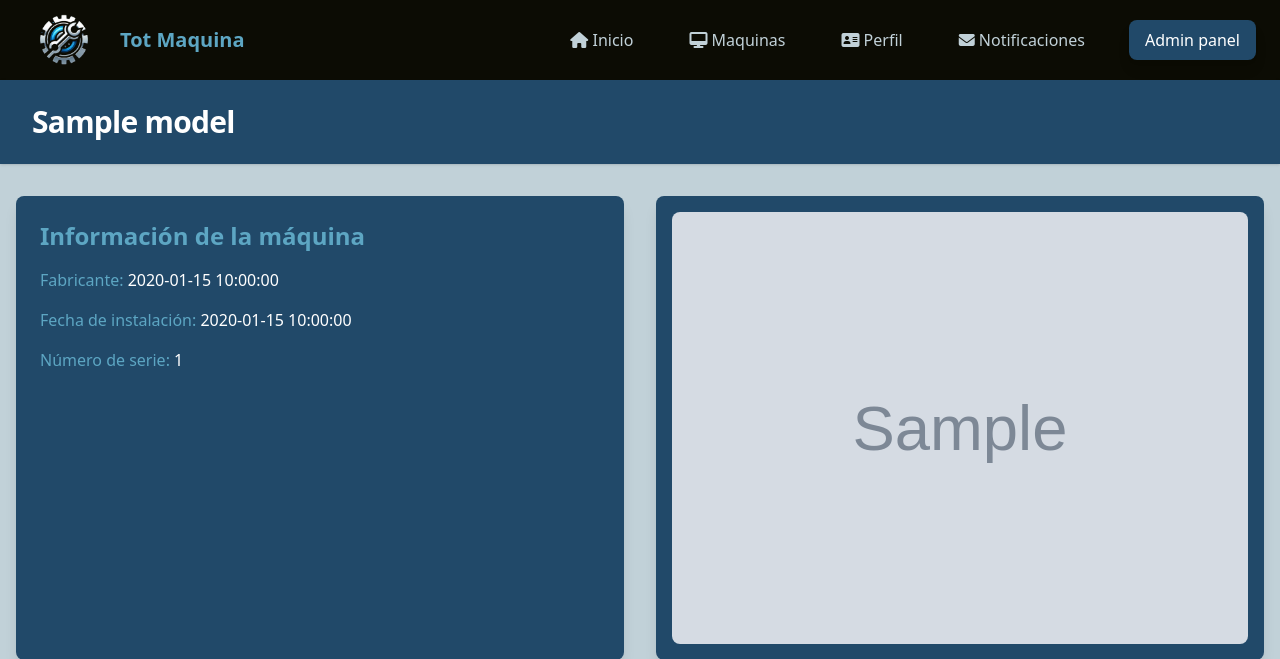
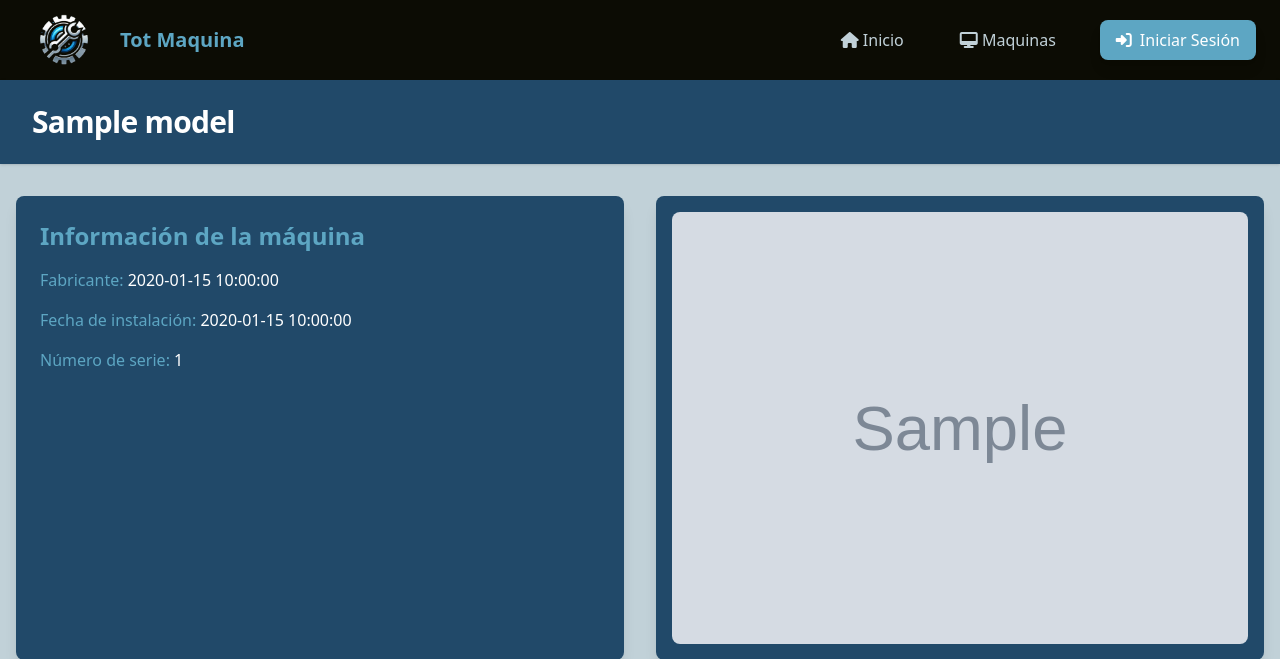
Before and after one commit to arnaugt25/Tot-Maquina, a PHP site: template App/Views/maquina.php in a window 1280 px wide. Shown: the top 659 px of the page. Run offline with PHP 8.4, Linux system fonts and the light colour scheme; the template is opened without the code that fills it: most values are stand-ins (such as "Sample title", 1, 10 or a date in 2020); grey boxes marked "Sample" are stand-in pictures; style sheets or scripts are compiled from the project's sources; some libraries are stand-ins or nearby versions.

Commit message:
edicion nav maquina individua

```diff
--- a/App/Views/maquina.php
+++ b/App/Views/maquina.php
@@ -33,7 +33,6 @@
 
 <body class="bg-[#C1D1D8] text-gray-800">
   <header class="bg-[#0C0C04] text-white">
-    <!-- Barra de navegación principal -->
   <nav class="container mx-auto px-6">
       <div class="flex items-center justify-between h-20">
         <!-- Logo y nombre -->
@@ -53,20 +52,27 @@
               <i class="fa-solid fa-desktop"></i> Maquinas
               <span class="absolute bottom-0 left-0 w-full h-0.5 bg-[#5DA6C3] transform scale-x-0 group-hover:scale-x-100 transition-transform duration-300"></span>
             </a>
+            <?php if (isset($_SESSION['user'])): ?>
               <a href="/profile" class="relative group px-3 py-2 text-[#C1D1D8] hover:text-white transition-colors duration-300">
                 <i class="fa-solid fa-address-card"></i> Perfil
                 <span class="absolute bottom-0 left-0 w-full h-0.5 bg-[#5DA6C3] transform scale-x-0 group-hover:scale-x-100 transition-transform duration-300"></span>
               </a>
-            <a href="#" class="relative group px-3 py-2 text-[#C1D1D8] hover:text-white transition-colors duration-300">
-              <i class="fa-solid fa-envelope"></i> Notificaciones
-              <span class="absolute bottom-0 left-0 w-full h-0.5 bg-[#5DA6C3] transform scale-x-0 group-hover:scale-x-100 transition-transform duration-300"></span>
+              <?php if ($_SESSION['user']['role'] == 'admin'): ?>
+                <a href="/admin" class="bg-[#214969] hover:bg-[#478249] text-white px-4 py-2 rounded-lg transition-colors duration-300 shadow-lg hover:shadow-xl">
+                  <i class="fas fa-cog mr-2"></i>Admin panel
                 </a>
-            <a href="#" class="bg-[#214969] hover:bg-[#478249] text-white px-4 py-2 rounded-lg transition-colors duration-300 shadow-lg hover:shadow-xl">
-              Admin panel
+              <?php endif; ?>
+
+              <a href="/logout" class="bg-[#d32f2f] hover:bg-[#b71c1c] text-white px-4 py-2 rounded-lg transition-colors duration-300 shadow-lg hover:shadow-xl">
+                <i class="fas fa-sign-out-alt mr-2"></i>Cerrar Sesión
               </a>
+            <?php else: ?>
+              <a href="/login" class="bg-[#5DA6C3] hover:bg-[#478249] text-white px-4 py-2 rounded-lg transition-colors duration-300 shadow-lg hover:shadow-xl">
+                <i class="fas fa-sign-in-alt mr-2"></i>Iniciar Sesión
+              </a>
+            <?php endif; ?>
           </div>
         </div>
-
         <!-- Botón menú móvil -->
         <div class="md:hidden">
           <button type="button" class="text-gray-300 hover:text-white focus:outline-none focus:text-white">
@@ -83,18 +89,26 @@
           <a href="/" class="block px-3 py-2 text-[#C1D1D8] hover:text-white hover:bg-[#214969] rounded-md transition-colors duration-300">
             <i class="fa-solid fa-house"></i> Inicio
           </a>
-          <a href="/list" class="block px-3 py-2 text-[#C1D1D8] hover:text-white hover:bg-[#214969] rounded-md transition-colors duration-300">
+          <a href="/addlist" class="block px-3 py-2 text-[#C1D1D8] hover:text-white hover:bg-[#214969] rounded-md transition-colors duration-300">
             <i class="fa-solid fa-desktop"></i> Máquinas
           </a>
+          <?php if (isset($_SESSION['user'])): ?>
             <a href="/profile" class="block px-3 py-2 text-[#C1D1D8] hover:text-white hover:bg-[#214969] rounded-md transition-colors duration-300">
               <i class="fa-solid fa-address-card"></i> Perfil
             </a>
-          <a href="#" class="block px-3 py-2 text-[#C1D1D8] hover:text-white hover:bg-[#214969] rounded-md transition-colors duration-300">
-            <i class="fa-solid fa-envelope"></i> Notificaciones
-          </a>
-          <a href="#" class="block px-3 py-2 bg-[#214969] text-white hover:bg-[#478249] rounded-md transition-colors duration-300">
+            <?php if ($_SESSION['user']['role'] == 'admin'): ?>
+              <a href="/admin" class="block px-3 py-2 bg-[#214969] text-white hover:bg-[#478249] rounded-md transition-colors duration-300">
                 Admin panel
               </a>
+            <?php endif; ?>
+            <a href="/logout" class="block px-3 py-2 bg-[#d32f2f] text-white hover:bg-[#b71c1c] rounded-md transition-colors duration-300">
+              <i class="fas fa-sign-out-alt mr-2"></i>Cerrar Sesión
+            </a>
+          <?php else: ?>
+            <a href="/login" class="block px-3 py-2 bg-[#5DA6C3] text-white hover:bg-[#478249] rounded-md transition-colors duration-300">
+              <i class="fas fa-sign-in-alt mr-2"></i>Iniciar Sesión
+            </a>
+          <?php endif; ?>
         </div>
       </div>
     </nav>
```
Lines whose indentation alone changed are shown as unchanged.
